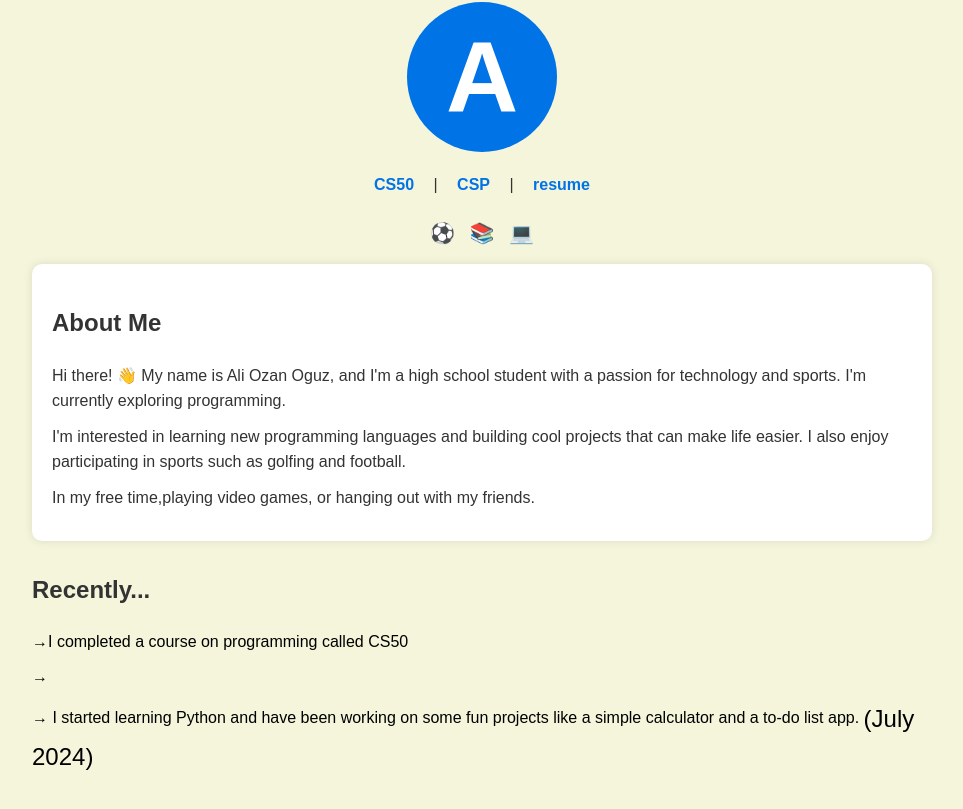
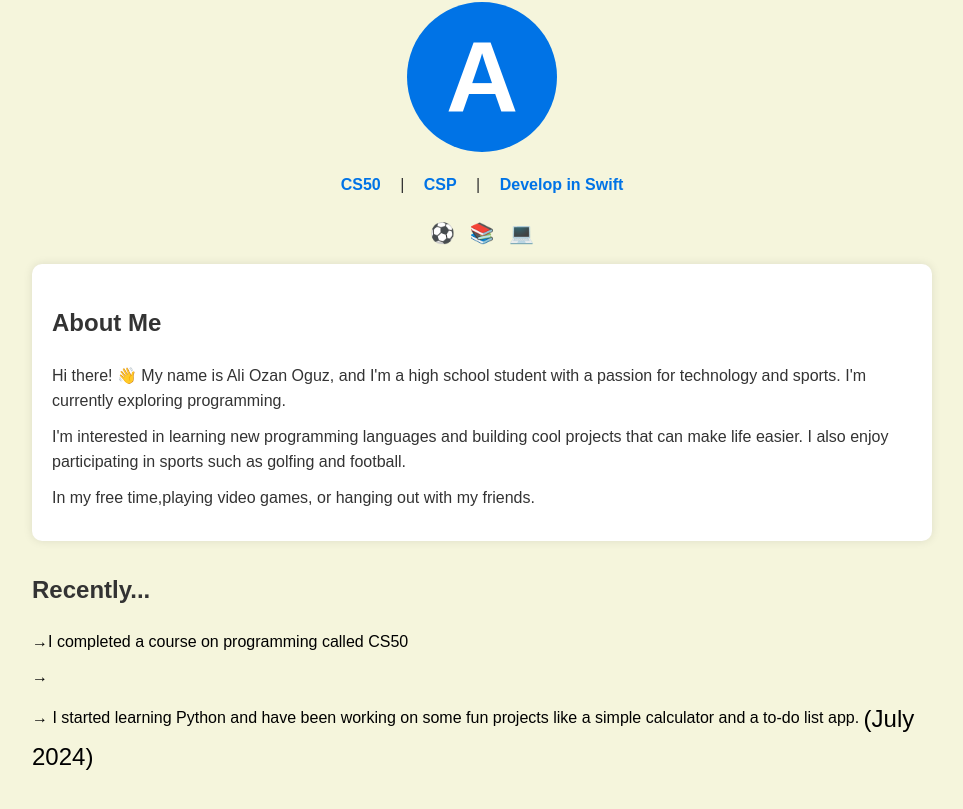
Before and after one commit to aliozanoguz/aliozanoguz.github.io, a plain HTML site: page index.html in a window 1280 px wide. Shown: the part 119-928 px from the top of the page, without its empty margins (158-1121 px from the left). Drawn offline with Linux system fonts and the light colour scheme.

Commit message:
Update index.html

```diff
--- a/index.html
+++ b/index.html
@@ -88,7 +88,7 @@
     <nav>
         <a href="CS50.html">CS50</a> |
         <a href="CSP.html">CSP</a> |
-        <a href="#">resume</a>
+        <a href="Swift.html">Develop in Swift</a>
     </nav>
 
     <div class="emoji-row">
```
